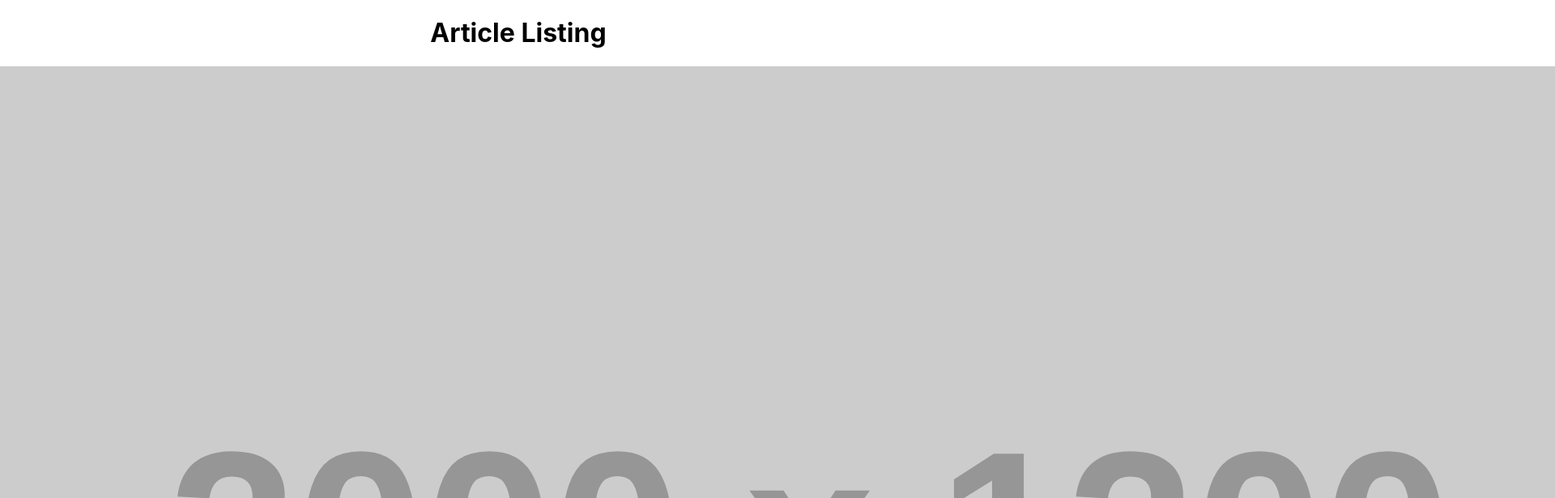
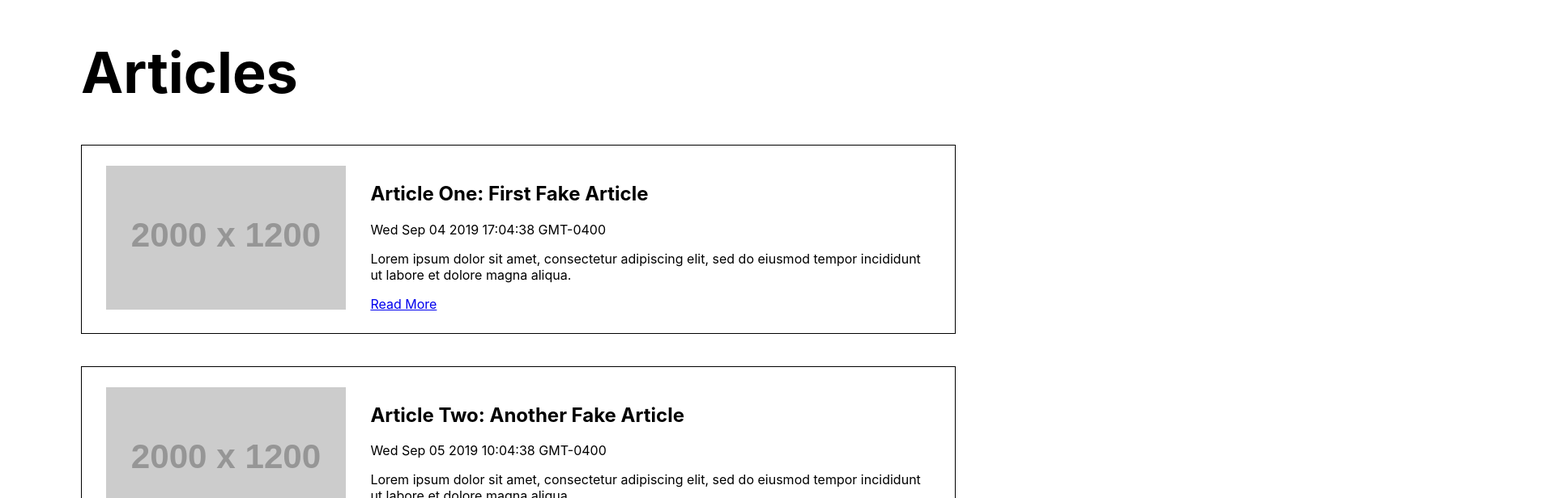
Before and after one commit to areum-fanny/Dynamic-Web-Exercise-One, a React (Create React App) app: page / in a window 1280 px wide. Shown: the top 616 px of the page at 81% size, 1920 px wide, since content can reach past the window. Built offline with nearby package versions, Linux system fonts and the light colour scheme.

Commit message:
Initial CSS

```diff
--- a/src/App.css
+++ b/src/App.css
@@ -1,38 +1,52 @@
 .App {
-  text-align: center;
+  margin: 0 auto;
+  max-width: 1080px;
 }
 
-.App-logo {
-  height: 40vmin;
-  pointer-events: none;
+.App h1{
+  font-size: 70px;
 }
 
-@media (prefers-reduced-motion: no-preference) {
-  .App-logo {
-    animation: App-logo-spin infinite 20s linear;
-  }
+.ArticleCard{
+  display:flex;
+  flex-direction: row;
+  border: 1px solid black;
+  margin: 40px 0;
+  padding: 25px 30px;
+}
+.ArticleCardImage{
+  flex-basis: 30%;
+  padding-right: 30px;
+}
+.ArticleCardImage img{
+  height: auto;
+  width:100%;
 }
 
-.App-header {
-  background-color: #282c34;
-  min-height: 100vh;
-  display: flex;
-  flex-direction: column;
-  align-items: center;
-  justify-content: center;
-  font-size: calc(10px + 2vmin);
-  color: white;
+.ArticleCardText {
+  flex-basis: 70%;
 }
+/*
 
-.App-link {
-  color: #61dafb;
-}
+Classes: .class
+IDs: #id  //NEVER USE THERE IN CSS
+HTML Element: h1,h2,p,<main>
 
-@keyframes App-logo-spin {
-  from {
-    transform: rotate(0deg);
-  }
-  to {
-    transform: rotate(360deg);
-  }
-}
+h1.coolheader{} only h1 elements with coolheader
+
+Display Values:
+
+block
+inline
+inline-block
+none
+
+flex
+grid
+
+CSS Box Model
+padding - inside of the container
+margin - outside of the container
+border - lines up with the container
+padding/margin: top right bottom left
+*/
--- a/src/components/ArticleCard.js
+++ b/src/components/ArticleCard.js
@@ -3,12 +3,18 @@ import { Link } from "react-router-dom";
 
 function ArticleCard({ articleData }) {
   return (
-    <div>
-      <img src={articleData.image.url} alt={articleData.image.alt}></img>
-      <h2>{articleData.title}</h2>
-      <p>{articleData.publishedDate}</p>
-      <p>{articleData.blurb}</p>
-      <Link to={`/article/${articleData.id}`}>Read More</Link>
+    <div className="ArticleCard">
+        <div className="ArticleCardImage">
+            <img src={articleData.image.url} alt={articleData.image.alt}></img>
+        </div>
+        <div className="ArticleCardText">
+            <h2>{articleData.title}</h2>
+            <p>{articleData.publishedDate}</p>
+            <p>{articleData.blurb}</p>
+            <Link to={`/article/${articleData.id}`}>Read More</Link>
+        </div>
+
+
     </div>
   );
 }
--- a/src/containers/ArticleListing.js
+++ b/src/containers/ArticleListing.js
@@ -6,7 +6,7 @@ function ArticleListing() {
   return (
     <main>
       <header>
-        <h1>Article Listing</h1>
+        <h1>Articles</h1>
       </header>
       {Data.map((article, i) => (
         <ArticleCard key={i} articleData={article} />
```
